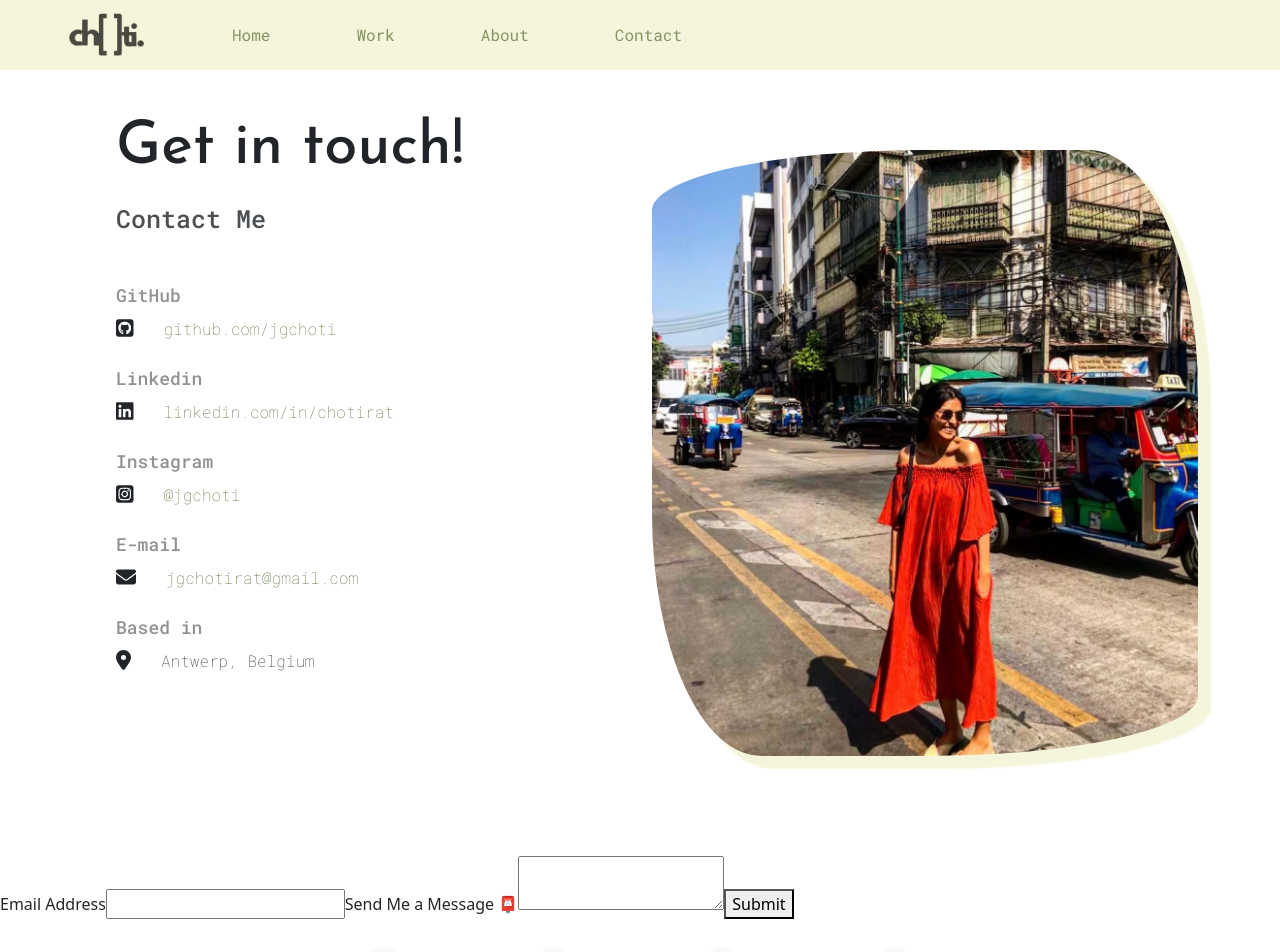
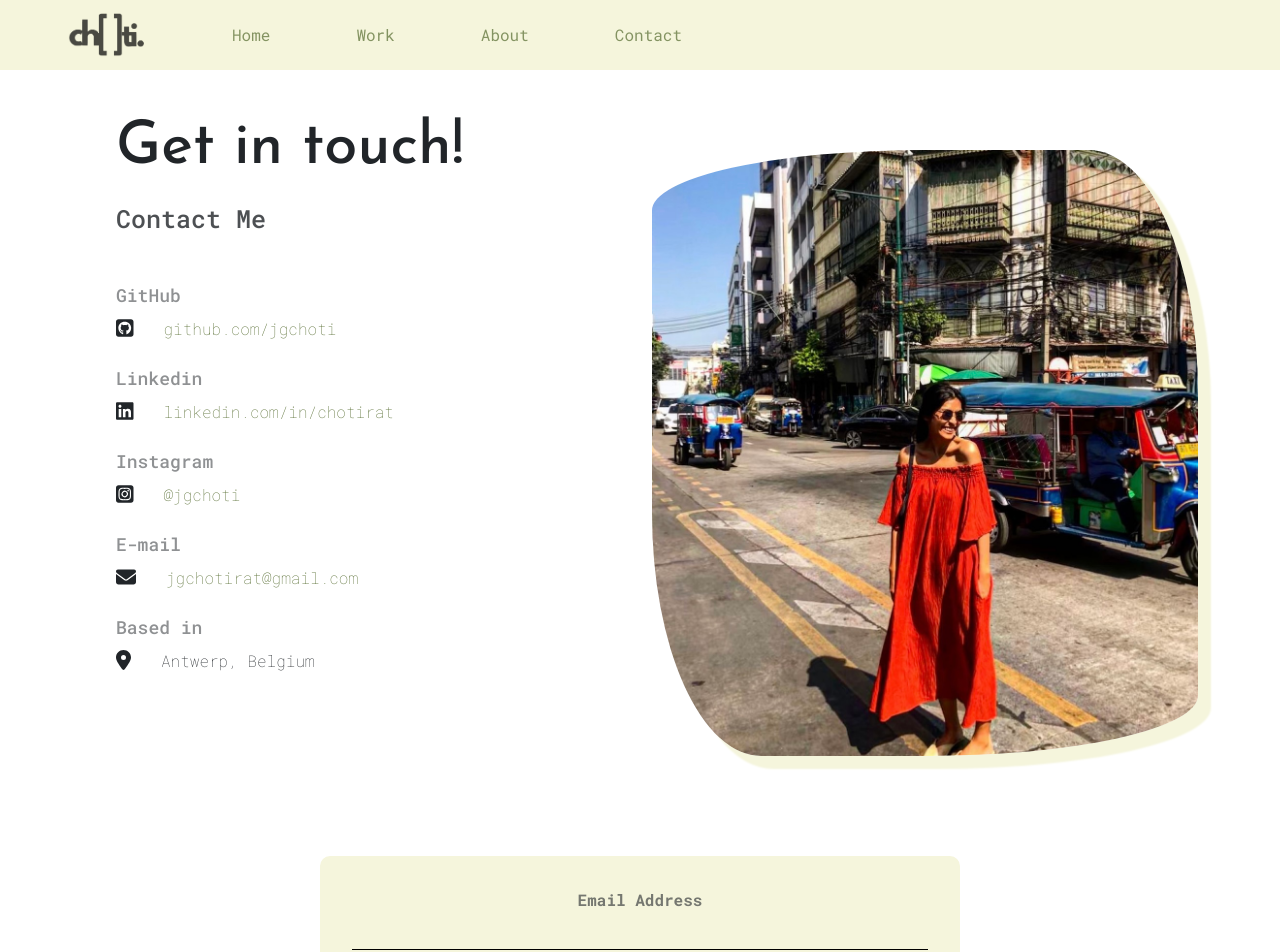
Before and after one commit to jgchoti/jgchoti.github.io, a React (Create React App) app: page /contact in a window 1280 px wide. Shown: the top 952 px of the page. Built offline with nearby package versions, Linux system fonts and the light colour scheme.

Commit message:
Update components.css

```diff
--- a/src/style/components.css
+++ b/src/style/components.css
@@ -29,6 +29,58 @@ nav a:hover {
   color: var(--secondary-color) !important;
 }
 
+.contact-form-container,
+.form-submit-container {
+  display: flex;
+  justify-content: center;
+  align-items: center;
+  flex-direction: column;
+  width: 50%;
+  margin: 0 auto 36px;
+  background-color: var(--main-bg-color);
+  border-radius: 10px;
+}
+
+.form-submit-container {
+  padding: 45px;
+}
+
+.form-submit-container svg {
+  margin-right: 8px;
+}
+
+form {
+  text-align: center;
+  margin: 32px;
+  font-family: var(--font-family);
+}
+
+form input,
+form textarea {
+  width: 100%;
+}
+
+form label {
+  font-weight: bold;
+  opacity: 60%;
+}
+
+form input {
+  border: 0;
+  border-bottom: 1px solid #000000;
+  background: transparent;
+  width: 100%;
+  padding: 8px 0 5px 0;
+  font-size: 16px;
+  margin-bottom: 24px;
+}
+
+form input:focus {
+  border: none;
+  outline: none;
+  border-bottom: 1px solid var(--secondary-color);
+}
+
 .navbar-nav a.active {
   color: var(--secondary-color) !important;
 }
@@ -38,6 +90,8 @@ nav a:hover {
   margin-right: 40px;
 }
 
+form button,
+.reset-button,
 .btn-branding {
   background-color: var(--secondary-color);
   border: 2px solid var(--secondary-color);
@@ -53,6 +107,8 @@ nav a:hover {
   white-space: nowrap;
 }
 
+form button:hover,
+.reset-button:hover,
 .btn-branding:hover {
   color: var(--secondary-color);
   border: 2px solid var(--secondary-color);
```
